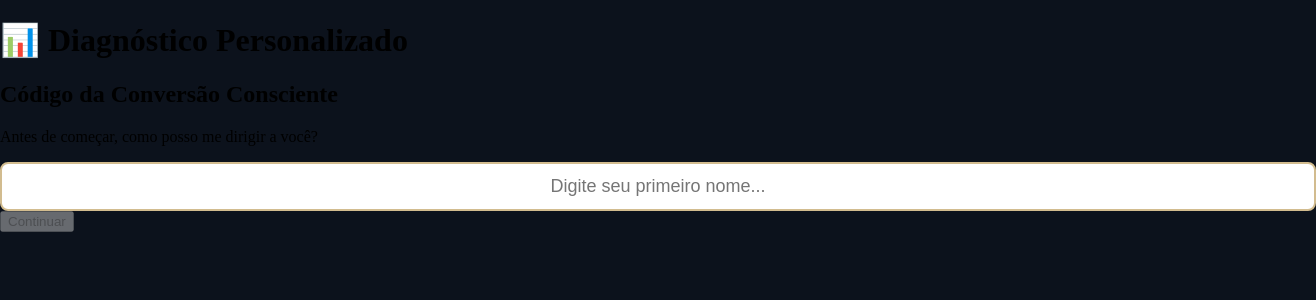
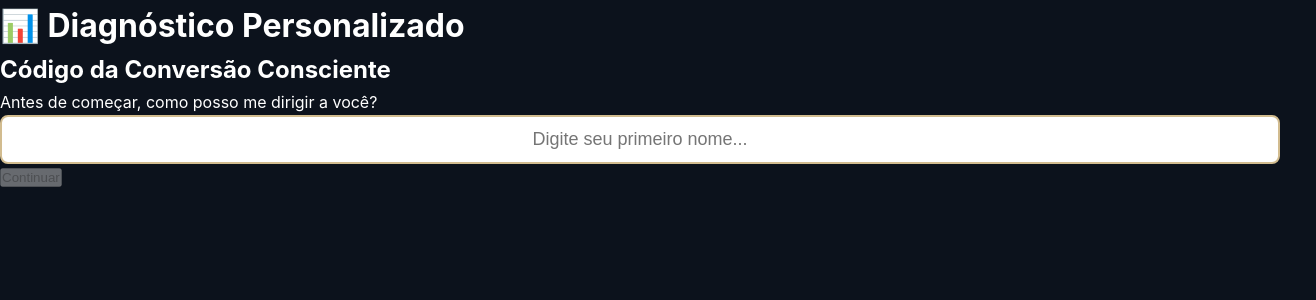
Before and after one commit to cxcodigodaconversao/diagnostico, a React app: page / in a window 1280 px wide. Shown: the top 300 px of the page, 1316 px wide, since content can reach past the window. Built offline with nearby package versions, Linux system fonts and the light colour scheme; the HTML template or start-up script is replaced by a standard one.

Commit message:
Update styles.css

```diff
--- a/src/styles.css
+++ b/src/styles.css
@@ -0,0 +1,135 @@
+/* Diagnóstico CX - Código da Conversão Consciente */
+* {
+  margin: 0;
+  padding: 0;
+  box-sizing: border-box;
+}
+
+body {
+  background-color: #0c121c;
+  color: white;
+  font-family: 'Inter', 'Segoe UI', Tahoma, Geneva, Verdana, sans-serif;
+  line-height: 1.6;
+  -webkit-font-smoothing: antialiased;
+  -moz-osx-font-smoothing: grayscale;
+}
+
+#root {
+  min-height: 100vh;
+}
+
+/* Utility Classes */
+.text-primary {
+  color: #d2bc8f;
+}
+
+.bg-primary {
+  background-color: #d2bc8f;
+}
+
+.bg-secondary {
+  background-color: #1a2332;
+}
+
+.bg-dark {
+  background-color: #0c121c;
+}
+
+/* Animations */
+@keyframes fadeIn {
+  from {
+    opacity: 0;
+    transform: translateY(20px);
+  }
+  to {
+    opacity: 1;
+    transform: translateY(0);
+  }
+}
+
+@keyframes slideIn {
+  from {
+    opacity: 0;
+    transform: translateX(-20px);
+  }
+  to {
+    opacity: 1;
+    transform: translateX(0);
+  }
+}
+
+.fade-in {
+  animation: fadeIn 0.6s ease-out;
+}
+
+.slide-in {
+  animation: slideIn 0.4s ease-out;
+}
+
+/* Button Animations */
+button {
+  transition: all 0.3s ease;
+}
+
+button:hover {
+  transform: translateY(-2px);
+  box-shadow: 0 4px 12px rgba(210, 188, 143, 0.3);
+}
+
+button:active {
+  transform: translateY(0);
+}
+
+/* Input Focus */
+input:focus {
+  box-shadow: 0 0 0 3px rgba(210, 188, 143, 0.3);
+}
+
+/* Scrollbar */
+::-webkit-scrollbar {
+  width: 8px;
+}
+
+::-webkit-scrollbar-track {
+  background: #1a2332;
+}
+
+::-webkit-scrollbar-thumb {
+  background: #d2bc8f;
+  border-radius: 4px;
+}
+
+::-webkit-scrollbar-thumb:hover {
+  background: #e6d0a3;
+}
+
+/* Responsive */
+@media (max-width: 768px) {
+  body {
+    font-size: 14px;
+  }
+
+  .text-5xl {
+    font-size: 2.5rem;
+  }
+
+  .text-4xl {
+    font-size: 2rem;
+  }
+
+  .text-3xl {
+    font-size: 1.75rem;
+  }
+}
+
+/* Print Styles */
+@media print {
+  body {
+    background: white;
+    color: black;
+  }
+
+  .no-print {
+    display: none;
+  }
+}
```
